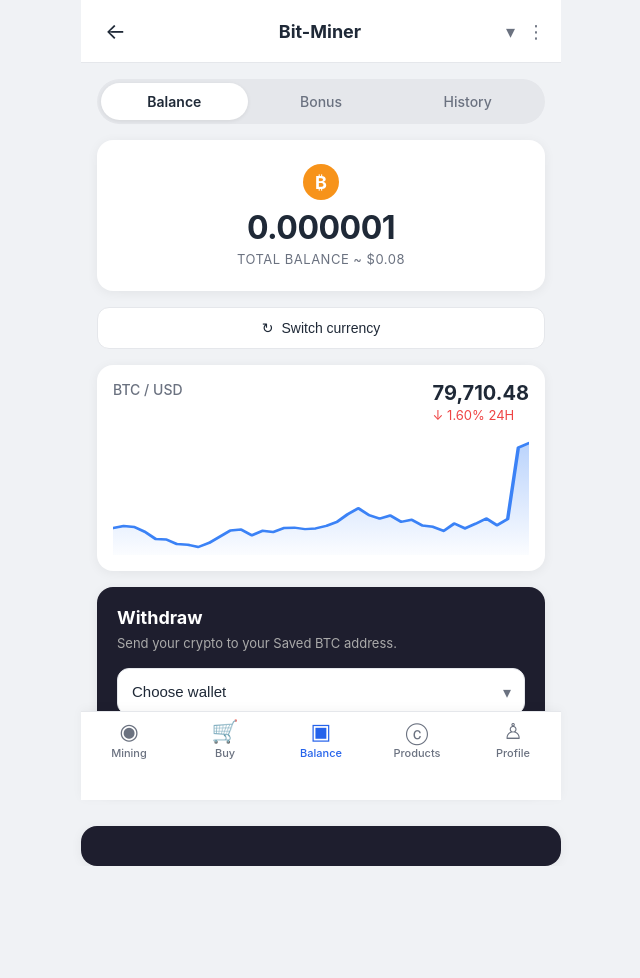
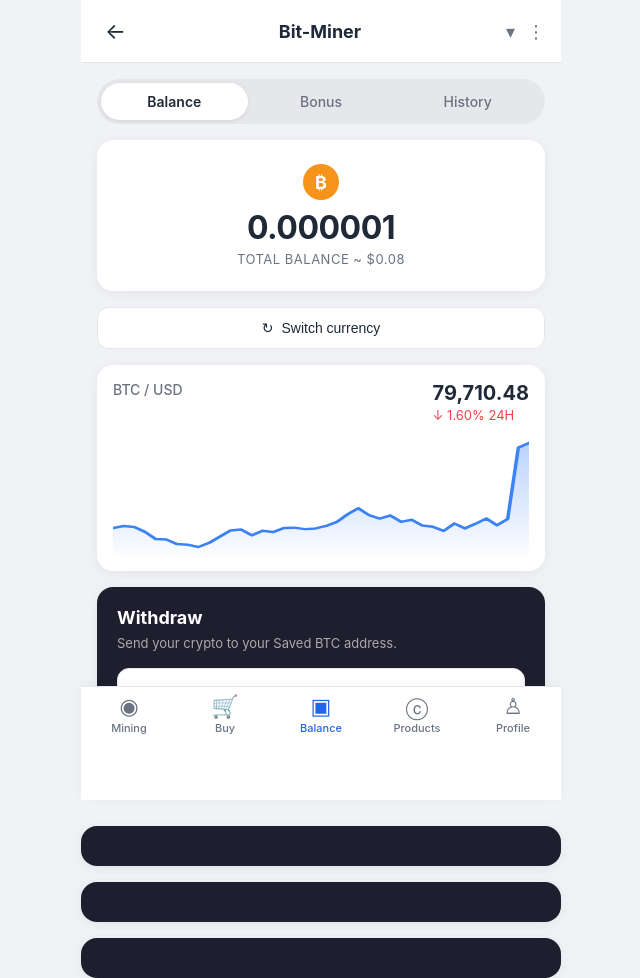
Before and after one commit to Anisplendid/Bit-Miner, a plain HTML site: page balance.html in a window 1280 px wide. Shown: the whole page, without its empty margins (319-959 px from the left). Before the commit the page ends 866 px from the top, so only its background shows below. Drawn offline with Linux system fonts and the light colour scheme; no server answers.

Commit message:
Initial uploads

```diff
--- a/balance.html
+++ b/balance.html
@@ -132,6 +132,13 @@
    <!-- just used section to move space-->
     <section class="withdraw-card">
 
+    </section>
+
+    <section class="withdraw-card">
+
+    </section>
+
+    <section class="withdraw-card">
 
     </section>
 
--- a/css/styles.css
+++ b/css/styles.css
@@ -521,7 +521,7 @@ main {
   border-top: 1px solid var(--border);
   display: flex;
   justify-content: space-around;
-  padding: 8px 0 40px;  /* set padding to padding: 8px 0 12px when host outside netlify */
+  padding: 8px 0 65px;  /* set padding to padding: 8px 0 12px when host outside netlify */
   z-index: 100;
   box-shadow: 0 -2px 10px rgba(0,0,0,0.04);
 }
```
Also changed, not shown: note.txt.
